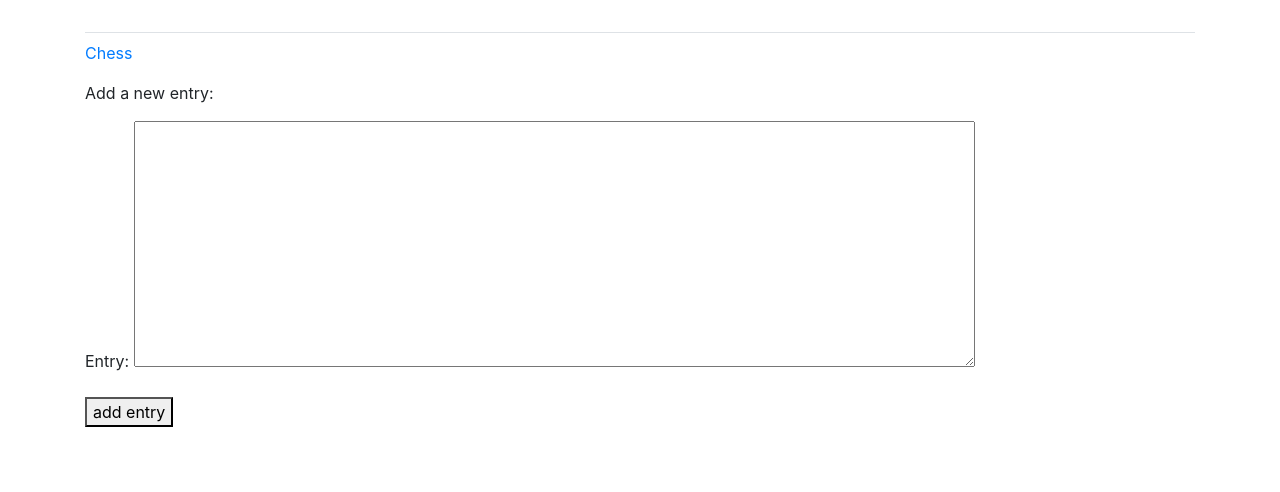
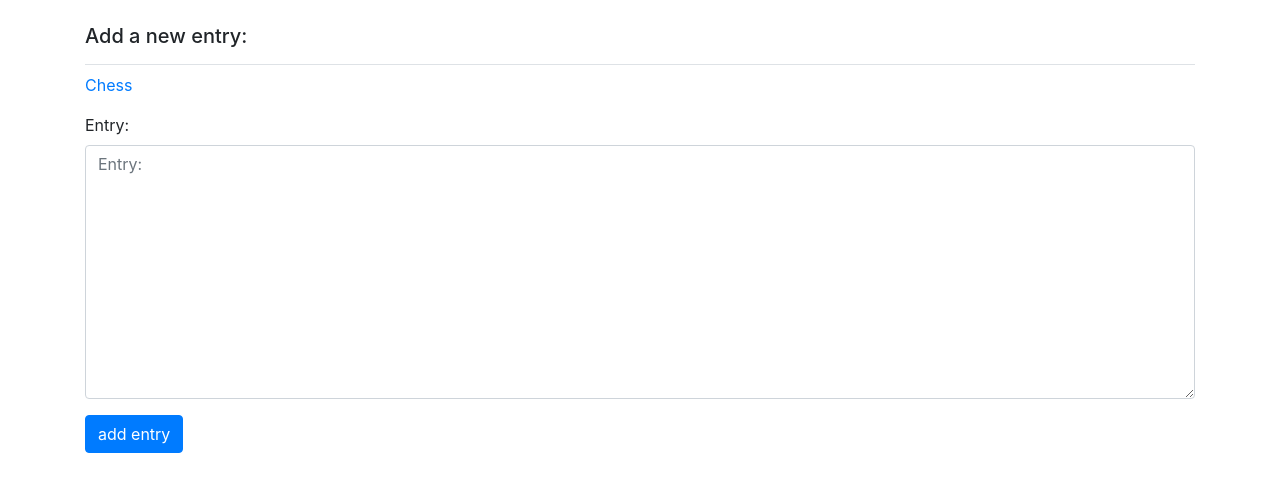
Before and after one commit to DimitriyPython/learning_log, a Django app: page /new_entry/1/ in a window 1280 px wide. Shown: the part 58-550 px from the top of the page. Run offline with Django 4.2, Linux system fonts and the light colour scheme; a user stored in the database is signed in; data comes from the database, SQL or seed files in the repository; both versions use the stored data as it was after the commit; some libraries are stand-ins or nearby versions.

Commit message:
Initial commit

```diff
--- a/learning_logs/templates/learning_logs/new_entry.html
+++ b/learning_logs/templates/learning_logs/new_entry.html
@@ -1,14 +1,19 @@
 {% extends "learning_logs/base.html" %}
+{% load bootstrap4 %}
+
+{% block page_header %}
+  <h5>Add a new entry:</h5>
+{% endblock page_header %}
 
 {% block content %}
 
   <p><a href="{% url 'learning_logs:topic' topic.id %}">{{ topic }}</a> </p>
-
-  <p>Add a new entry:</p>
-  <form action="{% url 'learning_logs:new_entry' topic.id %}" method="post">
+  <form action="{% url 'learning_logs:new_entry' topic.id %}" method="post" class="form">
     {% csrf_token %}
-    {{ form.as_p }}
-    <button name='sumbit'>add entry</button>
+    {% bootstrap_form form %}
+    {% buttons %}
+      <button name='sumbit' class="btn btn-primary">add entry</button>
+    {% endbuttons %}
   </form>
 
 {% endblock content %}
```
Also changed, not shown: db.sqlite3.
